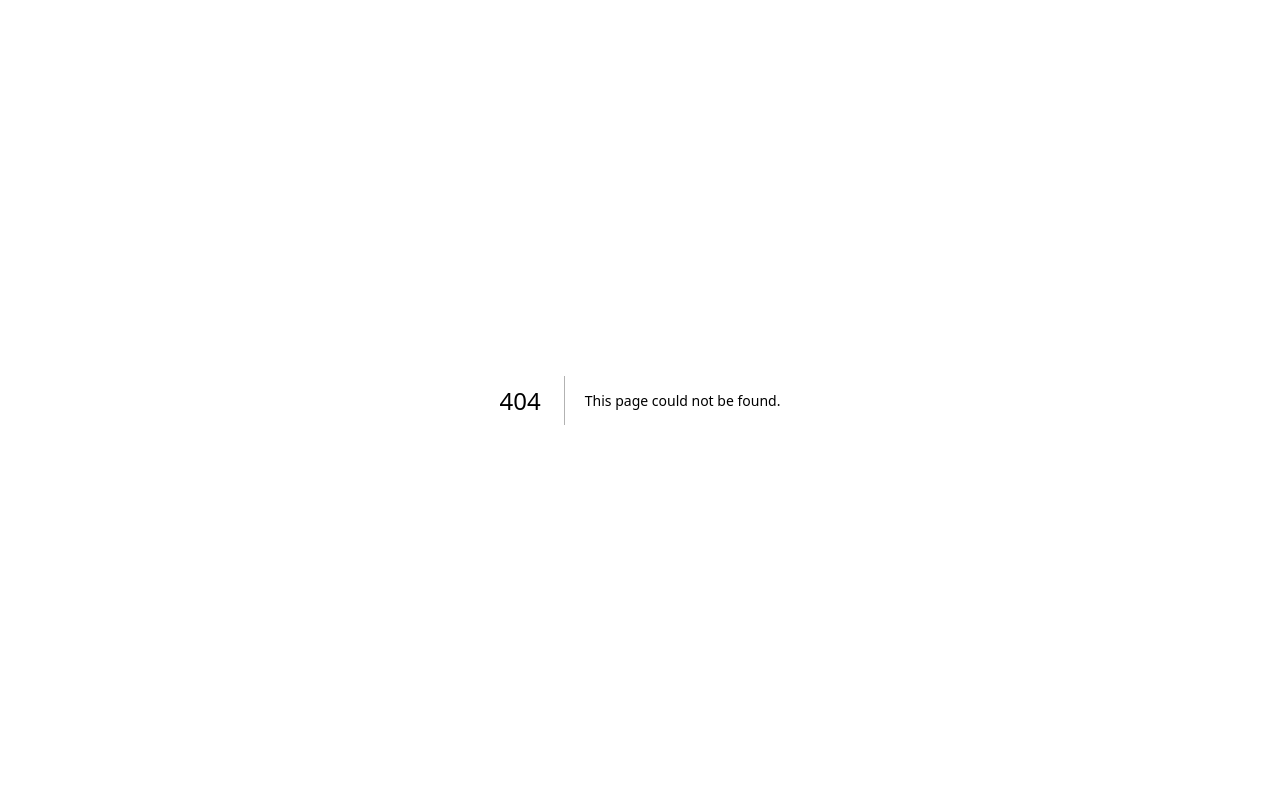
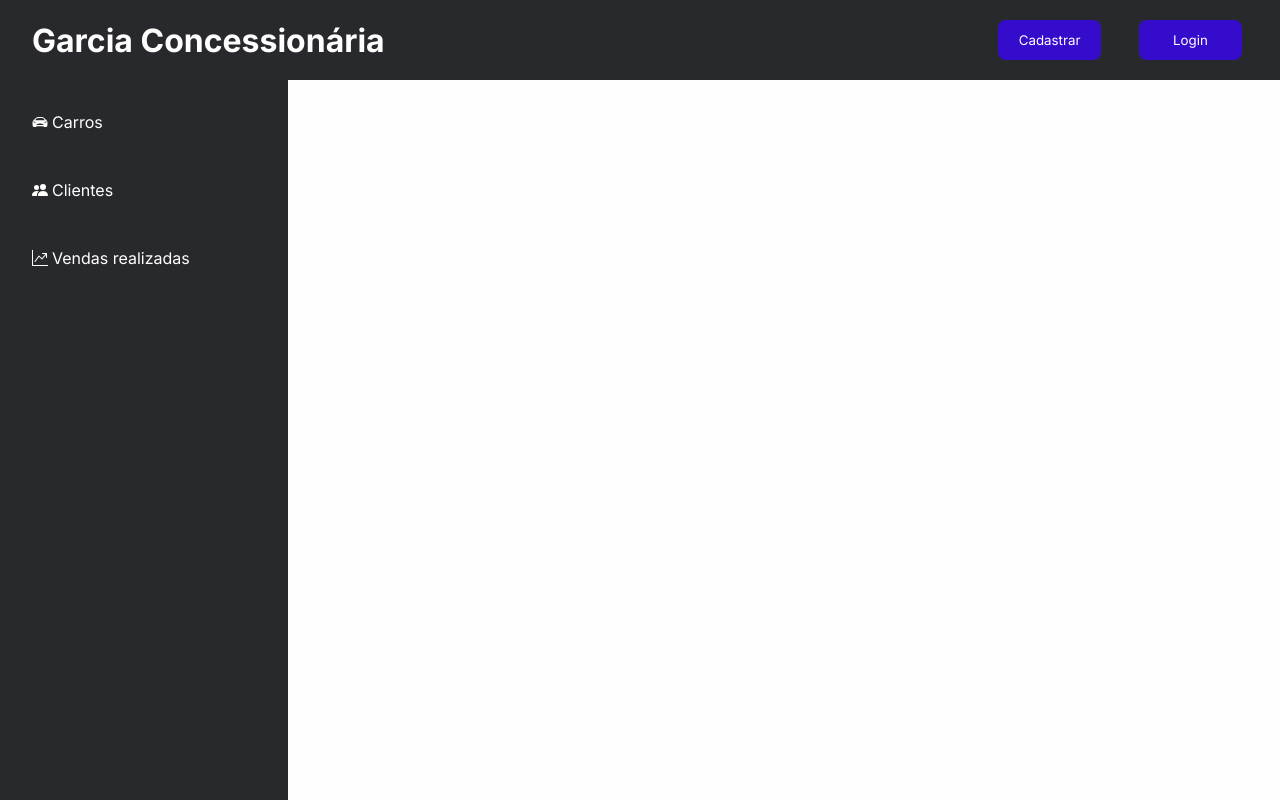
Before and after one commit to victorgarciadss/app-concessionaria, a Next.js app: page /dashboard in a window 1280 px wide. Before the commit this address had no page. Built offline with nearby package versions, Linux system fonts and the light colour scheme.

Commit message:
Feat: build sidebar in dashboard and add logout button

```diff
--- a/package.json
+++ b/package.json
@@ -12,7 +12,8 @@
     "js-cookie": "^3.0.5",
     "next": "15.2.1",
     "react": "^19.0.0",
-    "react-dom": "^19.0.0"
+    "react-dom": "^19.0.0",
+    "react-icons": "^5.5.0"
   },
   "devDependencies": {
     "@types/js-cookie": "^3.0.6",
--- /dev/null
+++ b/src/app/dashboard/dashboard.module.css
@@ -0,0 +1,4 @@
+.main_container {
+    display: flex;
+    flex-direction: column;
+}
--- /dev/null
+++ b/src/app/dashboard/page.tsx
@@ -0,0 +1,18 @@
+import Header from "@/components/header/Header";
+import Sidebar from "@/components/sidebar/Sidebar";
+import { JSX } from "react";
+
+import styles from "./dashboard.module.css";
+
+export default function Dashboard(): JSX.Element {
+    return (
+        <>
+            <Header />
+
+            <main className={styles.main_container}>
+                <Sidebar />
+            </main>
+        </>
+
+    )
+}
--- a/src/app/login/page.tsx
+++ b/src/app/login/page.tsx
@@ -1,6 +1,6 @@
 'use client'
 
-import { ChangeEvent, JSX, useContext, useEffect, useState } from "react";
+import { ChangeEvent, JSX, useContext, useState } from "react";
 import styles from './loginPage.module.css';
 import { redirect } from "next/navigation";
 import { AuthContext } from "@/contexts/AuthProvider";
@@ -53,7 +53,7 @@ export default function Login(): JSX.Element {
 
             if(token) {
                 login(token);
-                redirect("/home");
+                redirect("/dashboard");
             }
             else {
                 console.log("Token expirado ou inválido");
--- a/src/components/header/Header.tsx
+++ b/src/components/header/Header.tsx
@@ -1,8 +1,14 @@
-import { JSX } from 'react';
+'use client'
+
+import { JSX, useContext } from 'react';
 import styles from './header.module.css';
 import Link from 'next/link';
+import { AuthContext } from '@/contexts/AuthProvider';
 
-export default function Header (): JSX.Element {
+export default function Header(): JSX.Element {
+
+    const { validToken, logout } = useContext(AuthContext);
+
     return (
         <header className={styles.header_container}>
             <div>
@@ -14,9 +20,18 @@ export default function Header (): JSX.Element {
                     <li>
                         <Link href="" ><button className={styles.button}>Cadastrar</button></Link>
                     </li>
-                    <li>
-                        <Link href="/login" ><button className={styles.button}>Login</button></Link>
-                    </li>
+                    {validToken ? (
+                            <li>
+                                <Link href="/"> <button onClick={logout} className={styles.button}>Logout</button></Link>
+                            </li>
+                        ) :
+                        (
+                            <li>
+                                <Link href="/login" ><button  className={styles.button}>Login</button></Link>
+                            </li>
+                        )
+                    }
+
                 </ul>
             </nav>
         </header>
--- /dev/null
+++ b/src/components/sidebar/Sidebar.tsx
@@ -0,0 +1,26 @@
+import { JSX } from "react";
+import styles from "./sidebar.module.css";
+
+import { BsPeopleFill, BsGraphUpArrow } from "react-icons/bs";
+import { IoCarSport } from "react-icons/io5";
+
+export default function Sidebar(): JSX.Element {
+    return (
+        <nav className={styles.sidebar}>
+            <ul className={styles.sidebar_list}>
+                <li className={styles.element_list}>
+                    <IoCarSport />
+                    <span>Carros</span>
+                </li>
+                <li className={styles.element_list}>
+                    <BsPeopleFill />
+                    <span>Clientes</span>
+                </li>
+                <li className={styles.element_list}>
+                    <BsGraphUpArrow />
+                    <span>Vendas realizadas</span>
+                </li>
+            </ul>
+        </nav>
+    )
+}
--- /dev/null
+++ b/src/components/sidebar/sidebar.module.css
@@ -0,0 +1,23 @@
+.sidebar {
+    display: flex;
+    height: calc(100vh - 80px);
+    max-width: 18rem;
+    margin-right: 2rem;
+    background-color: var(--second);
+    padding: 2rem;
+}
+
+.sidebar_list {
+    display: flex;
+    flex-direction: column;
+    gap: 3rem;
+}
+
+.element_list {
+    list-style: none;
+    color: white;
+    cursor: pointer;
+    display: flex;
+    gap: 0.25rem;
+    align-items: center;
+}
--- a/src/contexts/AuthProvider.tsx
+++ b/src/contexts/AuthProvider.tsx
@@ -1,6 +1,5 @@
 'use client'
 
-import { cookies } from "next/headers";
 import { redirect } from "next/navigation";
 import { createContext, ReactNode, useEffect, useState } from "react"
 import Cookies from "js-cookie";
--- a/src/middleware.ts
+++ b/src/middleware.ts
@@ -3,7 +3,7 @@ import { NextRequest, NextResponse } from "next/server";
 export async function middleware(request: NextRequest) {
     const token = request.cookies.get("token")?.value;
 
-    const protectedRoutes: string [] = ["/home"];
+    const protectedRoutes: string [] = ["/dashboard"];
 
     const isProtectedRoute: boolean = protectedRoutes.includes(request.nextUrl.pathname);
 
@@ -15,5 +15,5 @@ export async function middleware(request: NextRequest) {
 }
 
 export const config = {
-    matcher: ["/home", "/home/:path*"]
+    matcher: ["/dashboard", "/dashboard/:path*"]
 }
```
Also changed, not shown: src/app/home/page.tsx (deleted, +0 -7 lines).
